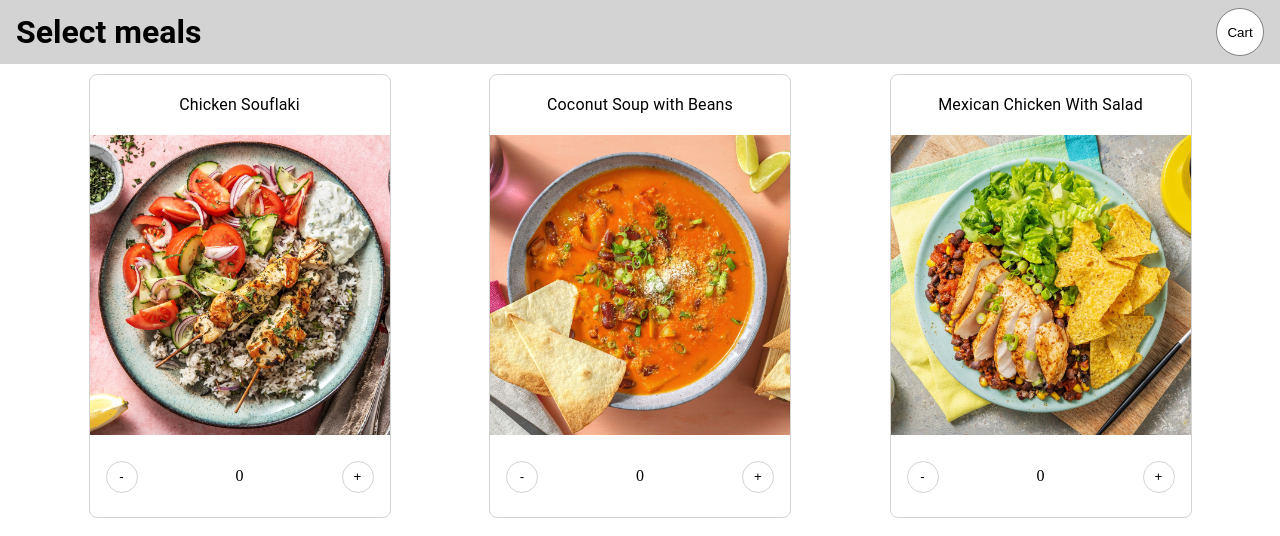
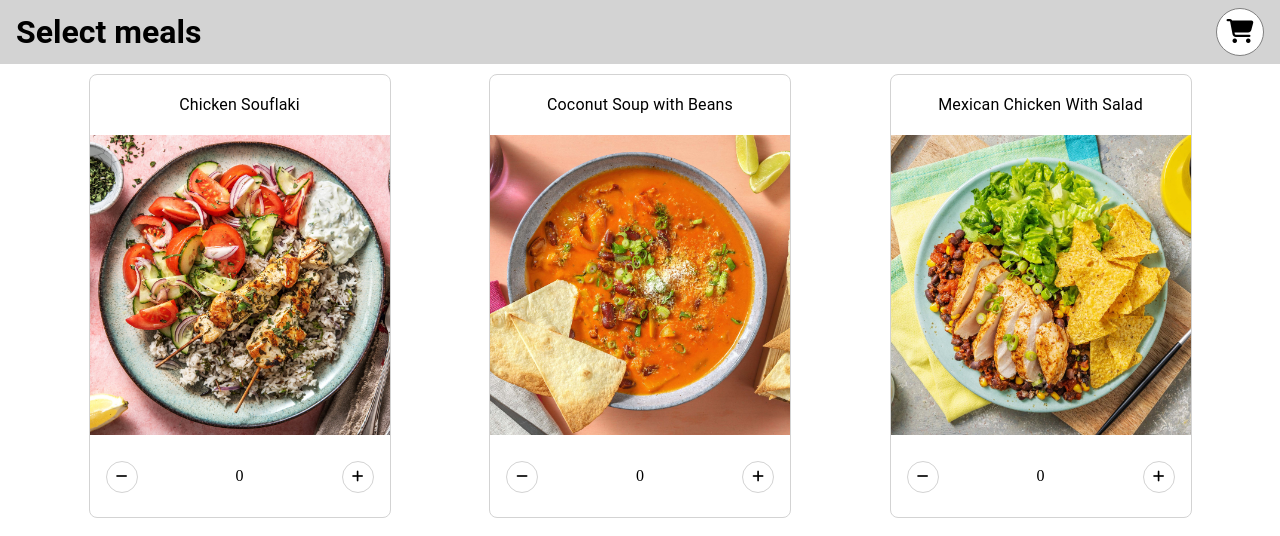
Before and after one commit to AdrianRamzes/food-mania, a Svelte app: page / in a window 1280 px wide. Shown: the top 536 px of the page. Built offline with nearby package versions, Linux system fonts and the light colour scheme.

Commit message:
Add icons

```diff
--- a/index.html
+++ b/index.html
@@ -3,6 +3,13 @@
   <head>
     <meta charset="UTF-8" />
     <meta name="viewport" content="width=device-width, initial-scale=1.0" />
+    <link
+      rel="stylesheet"
+      href="https://cdnjs.cloudflare.com/ajax/libs/font-awesome/6.5.1/css/all.min.css"
+      integrity="sha512-DTOQO9RWCH3ppGqcWaEA1BIZOC6xxalwEsw9c2QQeAIftl+Vegovlnee1c9QX4TctnWMn13TZye+giMm8e2LwA=="
+      crossorigin="anonymous"
+      referrerpolicy="no-referrer"
+    />
     <title>Test</title>
   </head>
   <body style="margin: 0;">
--- a/src/App.svelte
+++ b/src/App.svelte
@@ -30,10 +30,10 @@
   <div class="floating-toolbar">
     {#if currentView == View.Recipes}
     <h1>Select meals</h1>
-    <button on:click={onCartClick}>Cart</button>
+    <button on:click={onCartClick}><i class="fa-solid fa-cart-shopping"></i></button>
     {:else if currentView == View.ShoppingList}
     <h1>Shopping list</h1>
-    <button on:click={onMealClick}>Meal</button>
+    <button on:click={onMealClick}><i class="fa-solid fa-utensils"></i></button>
     {/if}
   </div>
   <div class="main-view">
@@ -69,6 +69,7 @@
     height: 48px;
     border-radius: 24px;
     background-color: white;
+    font-size: 24px;
 
     border: solid 1px grey;
 
--- a/src/recipes/RecipeCard.svelte
+++ b/src/recipes/RecipeCard.svelte
@@ -32,9 +32,9 @@
         <img src="{recipe.imageUrl}" alt="recipe">
     </div>
     <div class="card-actions">
-        <button on:click={onMinusClick}>-</button>
+        <button on:click={onMinusClick}><i class="fa-solid fa-minus"></i></button>
         <p>{count}</p>
-        <button on:click={onPlusClick}>+</button>
+        <button on:click={onPlusClick}><i class="fa-solid fa-plus"></i></button>
     </div>
 </div>
 
--- a/src/shopping/Shopping.svelte
+++ b/src/shopping/Shopping.svelte
@@ -27,9 +27,9 @@
     {#each selectedRecipes as r}
     <li>
         <span>{r.recipe.title}</span>
-        <button on:click={() => onMinusClick(r)}>-</button>
+        <button on:click={() => onMinusClick(r)}><i class="fa-solid fa-minus"></i></button>
         <span>{r.count}</span>
-        <button on:click={() => onPlusClick(r)}>+</button>
+        <button on:click={() => onPlusClick(r)}><i class="fa-solid fa-plus"></i></button>
     </li>
     {/each}
 </ul>
```
